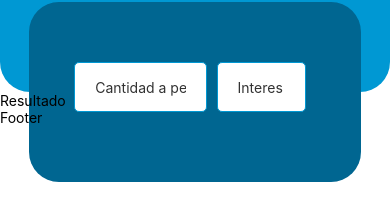
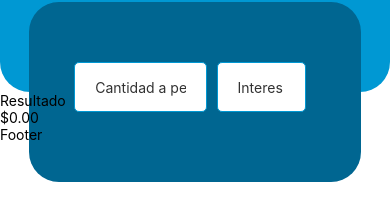
Before and after one commit to EstebanIndiveri/currencynative, a React Native app: screen / in a window 390 px wide. Shown: the part 108-307 px from the top of the page. Built offline with nearby package versions, Linux system fonts and the light colour scheme.

Commit message:
fix view

```diff
--- a/App.js
+++ b/App.js
@@ -15,6 +15,7 @@ const App = () => {
 
       <View>
         <Text>Resultado</Text>
+        <Text>$0.00</Text>
       </View>
 
 
```
